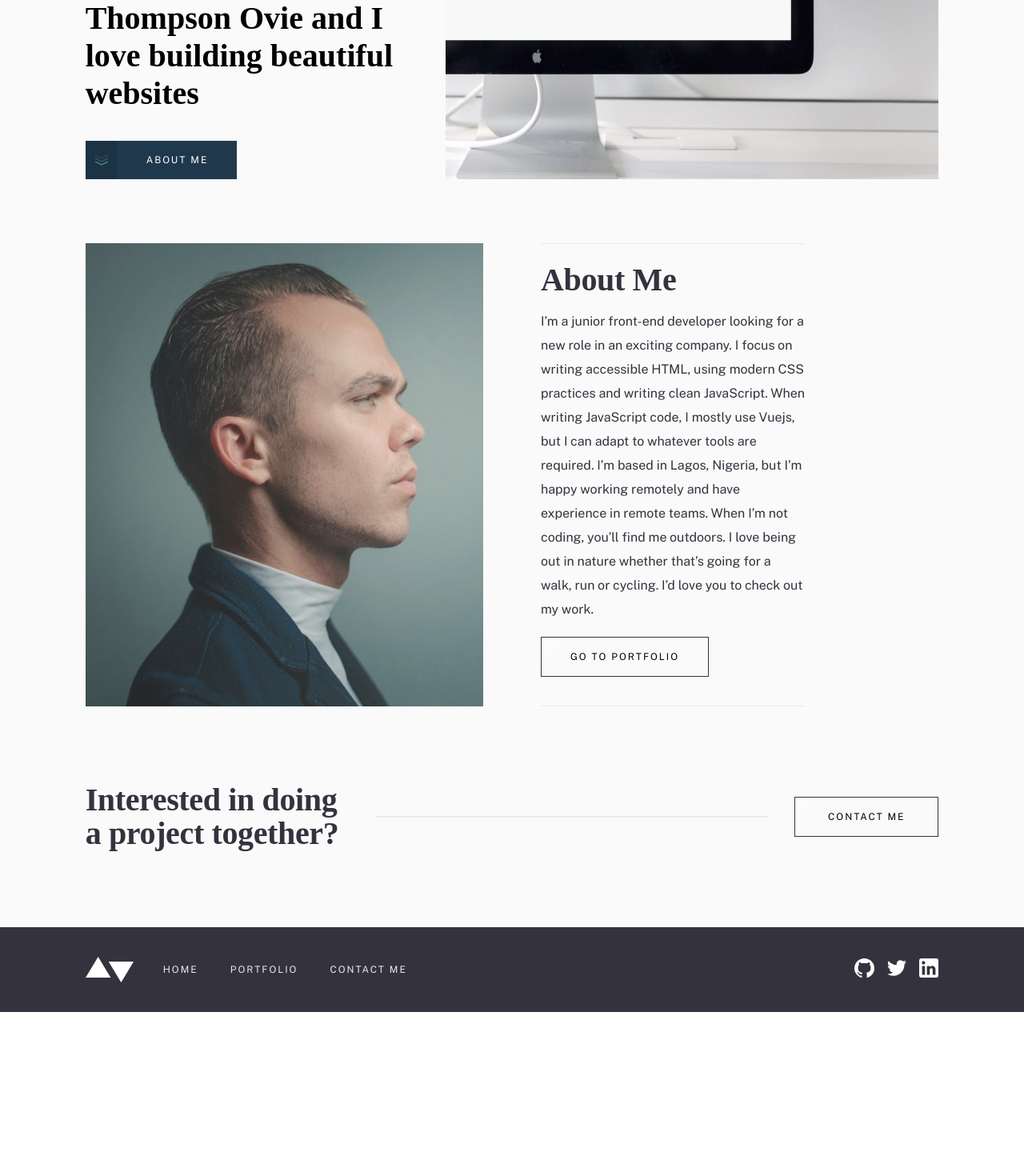
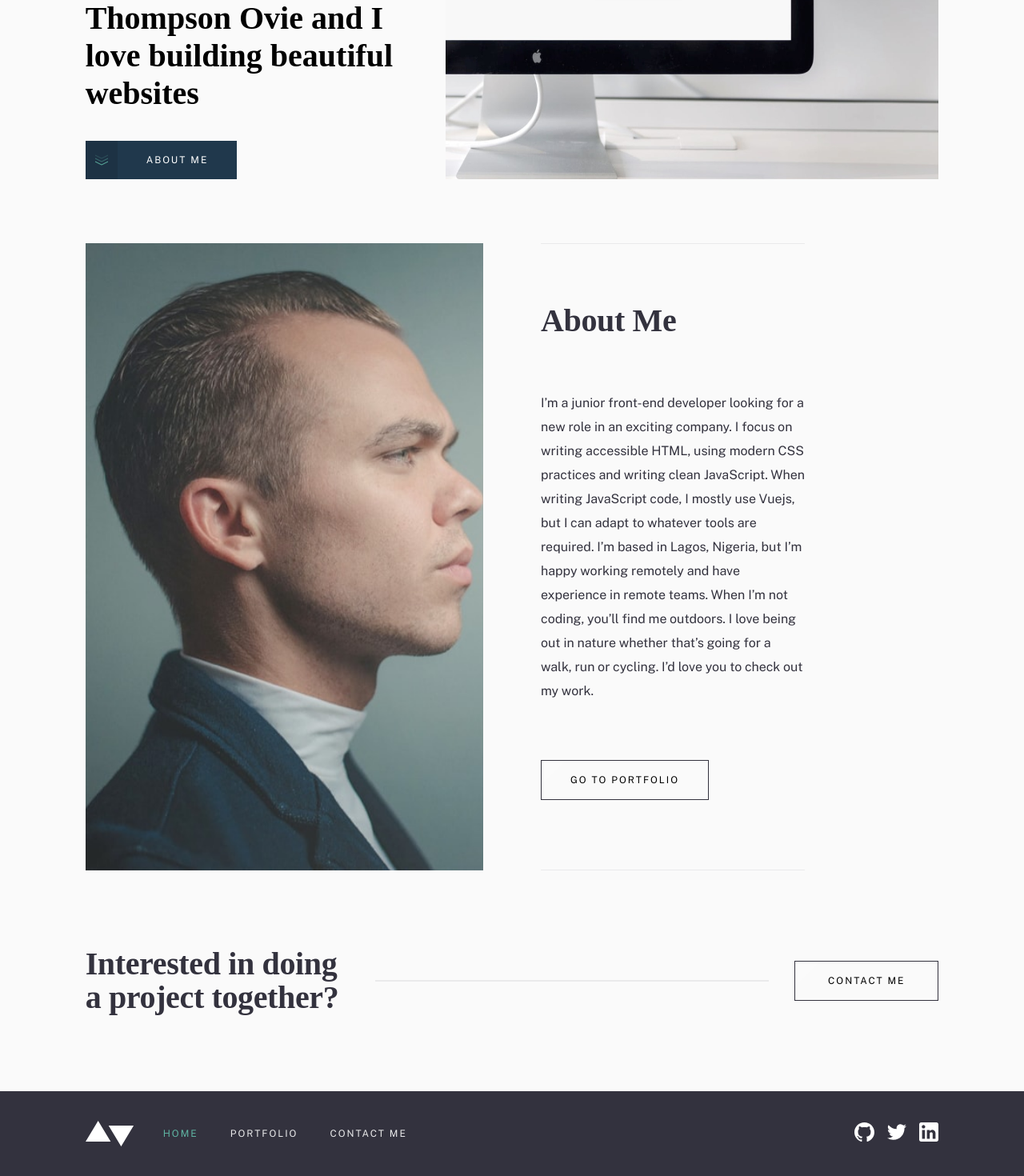
Before and after one commit to alfredthompsonOvie/minimalist-portfolio-website, a Vue app: page / in a window 1280 px wide. Shown: the part 576-2046 px from the top of the page at 80% size. Before the commit the page ends 1841 px from the top, so only its background shows below. Built offline with nearby package versions, Linux system fonts and the light colour scheme; a web font is replaced by a local one.

Commit message:
refactored homeView

```diff
--- a/src/assets/main.css
+++ b/src/assets/main.css
@@ -59,7 +59,7 @@
 @supports (scrollbar-color: var(--LightGreyTextField) var(--GrayishDarkBlue)) {
 	* {
 		scrollbar-color: var(--LightGreyTextField) var(--GrayishDarkBlue);
-		scrollbar-width: auto;
+		scrollbar-width: thin;
 	}
 }
 
--- a/src/components/AppFooter.vue
+++ b/src/components/AppFooter.vue
@@ -1,7 +1,7 @@
 <template>
 	<footer>
 		<section class="footer__contents">
-			<img src="@/assets/images/logo.svg" alt="" class="branding__footer" />
+			<img src="@/assets/images/logo.svg" alt="site logo" class="branding__footer" />
 			<ul class="nav__list">
 				<li>
 					<AppLink :to="{ name: 'home' }" class="footerNav__link">Home</AppLink>
@@ -15,18 +15,18 @@
 			</ul>
 			<ul class="social__list">
 				<li>
-					<AppLink to="https://github.com/alfredthompsonOvie" target="_blank">
-						<img src="@/assets/images/icons/github.svg" alt="" />
+					<AppLink to="https://github.com/alfredthompsonOvie">
+						<img src="@/assets/images/icons/github.svg" alt="link to my  github" />
 					</AppLink>
 				</li>
 				<li>
 					<AppLink to="https://www.twitter.com/Eivo_official">
-						<img src="@/assets/images/icons/twitter.svg" alt="" />
+						<img src="@/assets/images/icons/twitter.svg" alt="a link to my twitter" />
 					</AppLink>
 				</li>
 				<li>
-					<AppLink to="https://www.linkedin.com/in/alfredthompsonovie/" target="_blank">
-						<img src="@/assets/images/icons/linkedin.svg" alt="" />
+					<AppLink to="https://www.linkedin.com/in/alfredthompsonovie/">
+						<img src="@/assets/images/icons/linkedin.svg" alt="a link to my linkedin" />
 					</AppLink>
 				</li>
 			</ul>
@@ -121,6 +121,12 @@ footer {
 
 .nav__list {
   gap: 1em;
+  a {
+	transition: all .3s linear;
+}
+a.router-link-active {
+	color: var(--SlightlyDesaturatedCyan);
+}
 }
 .social__list {
   margin-left: auto;
--- a/src/components/AppLink.vue
+++ b/src/components/AppLink.vue
@@ -1,5 +1,5 @@
 <template>
-  <a v-if="isExternal" :href="to"><slot/></a>
+  <a v-if="isExternal" :href="to" target="_blank" rel="noopener"><slot/></a>
   <router-link v-else v-bind="$props"><slot/></router-link>
 </template>
 
--- a/src/components/AppNav.vue
+++ b/src/components/AppNav.vue
@@ -173,8 +173,6 @@ nav {
 .mainMenu {
 	display: flex;
 	gap: 1em;
-
-
 	a {
 	color: var(--GrayishDarkBlue);
 	transition: all .3s linear;
@@ -183,4 +181,5 @@ nav {
 	color: var(--SlightlyDesaturatedCyan);
 }
 }
+
 </style>
--- a/src/router/index.js
+++ b/src/router/index.js
@@ -2,6 +2,24 @@ import { createRouter, createWebHistory } from 'vue-router'
 import HomeView from '../views/HomeView.vue'
 
 const router = createRouter({
+  scrollBehavior (to, from, savedPosition) {
+    if (to.hash ) {
+      return { el: to.hash, top: 5, behavior: "smooth"};
+    }
+    if (savedPosition) {
+
+      return savedPosition;
+    }
+    return {
+      top: 0,
+      behavior: "smooth"
+    }
+    // return new Promise((resolve, reject) => {
+    //   setTimeout(() => {
+    //     resolve({left: 0, top: 0, behavior: "smooth"})
+    //   }, 500)
+    // })
+  },
   history: createWebHistory(import.meta.env.BASE_URL),
   routes: [
     {
@@ -34,6 +52,16 @@ const router = createRouter({
       component: () => import('../views/portfolio/ProjectDetailsView.vue'),
       props: true,
     },
+    // {
+    //   path: '/portfolio/:id',
+    //   name: 'projectDetailsView',
+    //   // route level code-splitting
+    //   // this generates a separate chunk (About.[hash].js) for this route
+    //   // which is lazy-loaded when the route is visited.
+    //   component: () => import('../views/portfolio/ProjectDetailsView.vue'),
+    //   props: true,
+    //   meta: { transition: 'fade' }
+    // },
     {
       path: '/contact',
       name: 'ContactView',
@@ -44,20 +72,6 @@ const router = createRouter({
     },
   ],
 
-  scrollBehavior (to, from, savedPosition) {
-    if (to.hash ) {
-      return { el: to.hash, top: 5, behavior: "smooth"};
-    }
-    if (savedPosition) {
-
-      return savedPosition;
-    }
-    return {
-      top: 0,
-
-      behavior: "smooth"
-    }
-  }
 })
 
 export default router
--- a/src/views/HomeView.vue
+++ b/src/views/HomeView.vue
@@ -1,32 +1,29 @@
 <template>
-	<main>
+	<main role="main" >
 		<section class="hero grid">
 			<div class="hero__contents grid__contents">
 				<div class="hero__illustration">
 					<img
-						src="@/assets/images/homepage/mobile/image-homepage-hero@2x.jpg"
-						alt=""
-						v-if="mobileNav"
+						src="@/assets/images/homepage/tablet/image-homepage-hero@2x.jpg"
+						alt="an image of manage website viewed from a desktop"
+						v-if="mobile"
 					/>
 					<img
 						src="@/assets/images/homepage/desktop/image-homepage-hero@2x.jpg"
-						alt=""
-						v-if="!mobileNav"
+						alt="an image of manage website viewed from a desktop"
+						v-if="desktop"
 					/>
+					<!-- <picture>
+						<source media="(min-width: 465px)" srcset="@/assets/images/homepage/mobile/image-homepage-hero@2x.jpg" />
+						<source media="(min-width: 760px)" srcset="@/assets/images/homepage/tablet/image-homepage-hero@2x.jpg" />
+						<img src="@/assets/images/homepage/desktop/image-homepage-hero@2x.jpg" alt="an image of manage website viewed from a desktop"/>
+					</picture> -->
 				</div>
 				<div class="hero__content hero__details">
 					<h1 class="heading">
 						Hey, I’m Alfred Thompson Ovie and I love building beautiful websites
 					</h1>
 
-					<!-- <button
-					@click.prevent="scrollToAnchorPoint('about')"
-					class="cta cta__primary">
-						<span class="cta__icon"
-							><img src="@/assets/images/icons/down-arrows.svg" alt=""
-						/></span>
-						<span class="cta__content">About Me</span>
-					</button> -->
 					<router-link class="cta cta__primary" to="#about">
 						<span class="cta__icon"
 							><img src="@/assets/images/icons/down-arrows.svg" alt=""
@@ -40,16 +37,11 @@
 		<section class="about grid" ref="about" id="about">
 			<div class="grid__contents about__contents">
 				<div class="about__illustration">
-					<img
-						src="@/assets/images/homepage/mobile/image-homepage-profile@2x.jpg"
-						alt=""
-						v-if="mobileNav"
-					/>
-					<img
-						src="@/assets/images/homepage/desktop/image-homepage-profile@2x.jpg"
-						alt=""
-						v-if="!mobileNav"
-					/>
+					<picture>
+						<source media="(min-width: 465px)" srcset="@/assets/images/homepage/mobile/image-homepage-profile@2x.jpg" />
+						<source media="(min-width: 760px)" srcset="@/assets/images/homepage/tablet/image-homepage-profile@2x.jpg" />
+						<img src="@/assets/images/homepage/desktop/image-homepage-profile@2x.jpg" alt="profile picture"/>
+					</picture>
 				</div>
 				<div class="about__content about__details">
 					<h1 class="subHeading">About Me</h1>
@@ -65,12 +57,7 @@
 					</p>
 
 					<router-link :to="{ name: 'portfolioView' }" class="cta cta__sec">
-						<!-- <span class="cta__content">Go to Portfolio</span> -->
 						Go to Portfolio
-						<div class="border__top"></div>
-						<div class="border__right"></div>
-						<div class="border__bottom"></div>
-						<div class="border__left"></div>
 					</router-link>
 				</div>
 			</div>
@@ -91,27 +78,20 @@ export default {
 	setup() {
 		const about = ref(null);
 
-		// const scrollToAnchorPoint = (section) => {
-		//   console.log(section);
-		//   section.scrollIntoView({behavior: 'smooth'})
-		// }
-
-		// const showMenu = ref(false);
-		// const mobileMenu = ref(null);
-		const mobileNav = ref(null);
+		const mobile = ref(null);
+		const desktop = ref(null);
 		const windowWidth = ref(null);
 
 		const checkScreen = () => {
 			windowWidth.value = window.innerWidth;
-			if (windowWidth.value < 760) {
-				mobileNav.value = true;
-				// mobileMenu.value = true;
+			if (windowWidth.value < 992) {
+				mobile.value = true;
+				desktop.value = false;
 				return;
 			}
 
-			mobileNav.value = false;
-			// mobileMenu.value = false;
-			// showMenu.value = false;
+			mobile.value = false;
+			desktop.value = true;
 			return;
 		};
 
@@ -122,8 +102,8 @@ export default {
 
 		return {
 			about,
-			mobileNav,
-			// scrollToAnchorPoint,
+			mobile,
+			desktop,
 		};
 	},
 };
@@ -131,11 +111,17 @@ export default {
 
 <style lang="scss" scoped>
 .hero__contents {
-	/* border: 1px solid; */
 	margin-top: 0.5em;
 }
 .hero__illustration {
 	text-align: center;
+	/* img {
+		width: 100%;
+		object-fit: contain;
+		object-fit: cover;
+		object-fit: ;
+		object-position: 0 0;
+	} */
 }
 .hero__content {
 	padding: 1em 0;
@@ -181,9 +167,6 @@ export default {
 	flex-direction: column;
 	padding: 1.5em 0;
 }
-.subHeading {
-	/* margin: 0.5em 0; */
-}
 .description {
 	padding: 1em 0 1.2em;
 }
@@ -227,17 +210,19 @@ export default {
 	.about__contents {
 		display: grid;
 		grid-template-columns: 0.8fr 1.2fr;
-		/* grid-template-rows: 80vh;
-		grid-template-rows: 100vh; */
 		grid-template-rows: auto;
+		grid-template-rows: 98vh;
+		justify-content: start;
 		grid-gap: 3em;
 	}
 	.about__illustration {
 		grid-column: 1;
 		grid-row: 1;
 		margin: 0;
+		text-align: left;
 
 		img {
+			width: 100%;
 			height: 100%;
 			object-fit: cover;
 			object-position: right;
@@ -267,9 +252,6 @@ export default {
 }
 
 @media (min-width: 992px) {
-	.hero__content {
-		/* max-width: 550px; */
-	}
 	.hero__content h1 {
 		font-size: clamp(25px, 4vw, 40px);
 	}
@@ -282,15 +264,13 @@ export default {
 		grid-template-columns: 1fr 1fr;
 		grid-gap: 4.5em;
 	}
-	.about__illustration img {
-		width: 100%;
-		object-fit: cover;
-		object-fit: initial;
-		object-fit: contain;
-		object-fit: scale-down;
-		object-fit: fill;
-		object-position: center;
-		object-position: 0 0;
+	.about__illustration {
+		text-align: center;
+
+		img {
+			object-position: center;
+		}
+
 	}
 }
 @media (min-width: 1300px) {
--- a/src/views/portfolio/ProjectDetailsView.vue
+++ b/src/views/portfolio/ProjectDetailsView.vue
@@ -1,15 +1,24 @@
 <template>
 	<main class="grid">
 		<section class="grid__contents">
-			<section v-for="project in projects" :key="project.hero.heading">
-				<TransitionGroup
+			<!-- <TransitionGroup
 			@before-enter="beforeEnter"
 			@enter="enter"
+			:css="false"
+
 			appear
-				mode="out-in"
+			name="fade"
+			>
+		</TransitionGroup> -->
+			<TransitionGroup
+				appear
+				name="fade"
+				@before-enter="beforeEnter"
+				@enter="enter"
 				:css="false"
 			>
-					<template v-if="id === project.hero.heading.toLowerCase()">
+				<template v-for="project in projects" :key="project.hero.heading">
+					<section v-show="id === project.hero.heading.toLowerCase()">
 						<div class="project__banner">
 							<img
 								:src="`${imgUrl('../../assets/images/detail/desktop/')}${
@@ -24,17 +33,13 @@
 								<p class="description">{{ project.hero.description }}</p>
 
 								<div class="category">
-                  <p
-                    v-for="category in project.hero.category"
-                    :key="category"
-
-                  >
+									<p v-for="category in project.hero.category" :key="category">
 										{{ category }}
 									</p>
 								</div>
-                <router-link :to="{ name: '' }" class="cta cta__sec">
+								<AppLink :to="project.hero.linkUrl" class="cta cta__sec">
 									{{ project.hero.linkContent }}
-                </router-link>
+								</AppLink>
 							</div>
 
 							<div class="project__background">
@@ -62,8 +67,6 @@
 								</div>
 							</div>
 						</div>
-
-
 						<div class="navigation">
 							<router-link
 								:to="{
@@ -72,7 +75,11 @@
 								}"
 								class="navigation__btn navigation__btn--left"
 							>
-								<img class="btn__content--arrow" src="@/assets/images/icons/arrow-left.svg" alt="" />
+								<img
+									class="btn__content--arrow"
+									src="@/assets/images/icons/arrow-left.svg"
+									alt=""
+								/>
 								<span class="btn__content btn__content--left">
 									<span class="btn__content--primary">{{
 										project.previousProject
@@ -80,7 +87,6 @@
 									<span class="btn__content--sec"> Previous Project </span>
 								</span>
 							</router-link>
-
 
 							<router-link
 								:to="{
@@ -102,9 +108,9 @@
 								</span>
 							</router-link>
 						</div>
+					</section>
 				</template>
 			</TransitionGroup>
-			</section>
 		</section>
 	</main>
 </template>
@@ -129,6 +135,7 @@ export default {
 						"HTML / CSS / JS",
 					],
 					linkContent: "Visit Website",
+					linkUrl: "https://",
 				},
 				background: {
 					heading: "Project Background",
@@ -152,6 +159,7 @@ export default {
 						"HTML / CSS / JS",
 					],
 					linkContent: "Visit Website",
+					linkUrl: "https://",
 				},
 				background: {
 					heading: "Project Background",
@@ -175,6 +183,7 @@ export default {
 						"HTML / CSS / JS",
 					],
 					linkContent: "Visit Website",
+					linkUrl: "https://",
 				},
 				background: {
 					heading: "Project Background",
@@ -198,6 +207,7 @@ export default {
 						"HTML / CSS",
 					],
 					linkContent: "Visit Website",
+					linkUrl: "https://",
 				},
 				background: {
 					heading: "Project Background",
@@ -213,31 +223,29 @@ export default {
 		]);
 		const imgUrl = (val) => new URL(val, import.meta.url).href;
 		// const tab = ref(true);
-
 		const beforeEnter = (el) => {
 			gsap.set(el, {
 				autoAlpha: 0.01,
-				x: -30,
-			})
-			console.log('before enter');
-
-		}
-
+				// x: -20,
+				// y: 20,
+				scale: .99
+			});
+			console.log("before enter");
+		};
 		const enter = (el, done) => {
 			gsap.to(el, {
 				autoAlpha: 1,
-				x: 0,
+				y: 0,
 				duration: 1,
+				delay: 0.5,
+				scale: 1,
 				onComplete: done,
-			})
-
-			console.log('enter');
-		}
-
+			});
+			console.log("enter");
+		};
 		return {
 			projects,
 			imgUrl,
-			// tab,
 			beforeEnter,
 			enter,
 		};
@@ -246,17 +254,17 @@ export default {
 </script>
 
 <style lang="scss" scoped>
-/* .slide-enter-from,
-.slide-leave-to {
+.fade-enter-from {
 	opacity: 0;
 }
-.slide-enter-active,
-.slide-leave-active {
-	transition: all 0.3s ease;
-} */
+.fade.enter-active {
+	transition: all 0.6s linear;
+}
+.grid__contents {
+	scroll-behavior: smooth;
+}
 .project__contents {
 	margin: 3em 0;
-
 }
 .project__info {
 	/* margin: 3em 0; */
@@ -271,7 +279,7 @@ font-weight: 700;
 	line-height: 42px;
 	letter-spacing: -0.3571428656578064px;
 	text-align: left;
-color: #33323D;
+	color: #33323d;
 }
 .subHeading {
 	font-family: Ibarra Real Nova;
@@ -281,15 +289,13 @@ line-height: 42px;
 	letter-spacing: -0.2857142984867096px;
 	text-align: left;
 	/* color: #33323D; */
-
-
 }
 .project__background > * {
 	margin-bottom: 1.5em;
 }
 .project__background {
 	.subHeading {
-    margin-bottom: .6em;
+		margin-bottom: 0.6em;
 	}
 }
 .description {
@@ -300,7 +306,6 @@ font-weight: 400;
 	line-height: 30px;
 	letter-spacing: 0px;
 	text-align: left;
-
 }
 .category {
 	font-family: Public Sans;
@@ -310,8 +315,7 @@ text-align: left;
 	letter-spacing: 0px;
 	text-align: left;
 	p {
-
-    color: #5FB4A2;
+		color: #5fb4a2;
 	}
 }
 
@@ -339,7 +343,6 @@ text-align: left;
 
 	/* @media (min-width: 320px){
   } */
-
 }
 .navigation::before {
 	content: "";
@@ -383,10 +386,9 @@ text-align: left;
 	/* letter-spacing: -0.2857142984867096px; */
 	letter-spacing: -0.29px;
 	/* text-align: right; */
-  @media (min-width: 375px){
+	@media (min-width: 375px) {
 		font-size: 32px;
 	}
-
 }
 .btn__content--sec {
 	font-family: var(--ff-body);
@@ -396,8 +398,8 @@ text-align: left;
 	letter-spacing: 0px;
 	/* text-align: right; */
 	color: var(--GrayishDarkBlue);
-  opacity: .5;
-  @media (min-width: 375px){
+	opacity: 0.5;
+	@media (min-width: 375px) {
 		font-size: 16px;
 	}
 }
@@ -438,7 +440,6 @@ text-align: left;
 			/* grid-row: 1 / -1; */
 		}
 	}
-
 }
 @media (min-width: 992px) {
 	.project__contents {
```
Also changed, not shown: src/App.vue (+4 -3 lines), src/views/ContactView.vue (+6 -6 lines). Lines whose indentation alone changed are shown as unchanged.
